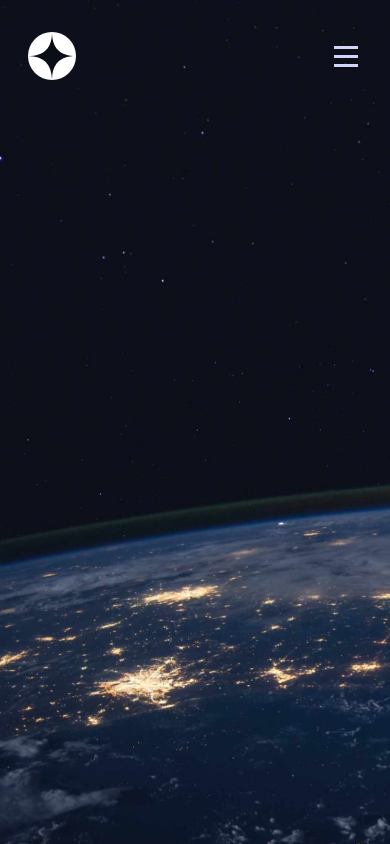
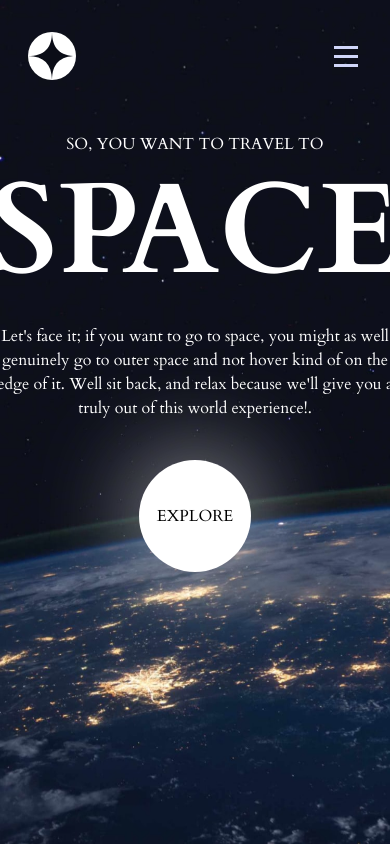
Before and after one commit to Christabel-Akpene/Space-Tourism, a React (Vite) app: page / in a window 390 px wide. Built offline with nearby package versions, Linux system fonts and the light colour scheme.

Commit message:
style: add responsive design for home page

```diff
--- a/src/pages/Home.jsx
+++ b/src/pages/Home.jsx
@@ -1,22 +1,20 @@
 
 const Home = () => {
-  // return (
-  //   <div className="grid grid-rows-[1fr_auto] min-h-[calc(100dvh-173px)] text-white">
+    return (
+      <div className="text-white px-10 lg:grid lg:grid-rows-[100px_auto] lg:min-h-[calc(100dvh-173px)]">
+          <div className="hidden lg:block"></div>
+        <div className="flex flex-col text-center items-center space-y-10 pt-5 sm:pt-16 lg:flex-row lg:text-left">
+            <div className="flex flex-col items-center lg:justify-between lg:items-start lg:w-1/2 lg:pl-20">
+                <p><span className="text-md inline-block pb-3 sm:text-3xl lg:text-lg">SO, YOU WANT TO TRAVEL TO</span> <br /> <span className="text-9xl lg:text-8xl font-bold inline-block pb-7">SPACE</span></p>
+                <p className="sm:w-3/4 lg:w-4/6">Let's face it; if you want to go to space, you might as well genuinely go  to outer space and not hover kind of on the edge of it. Well sit back, and relax because we'll give you a truly out of this world experience!.</p>
+            </div>
+          <div className="w-28 h-28 sm:h-36 sm:w-36 bg-white rounded-full text-black flex items-center justify-center m-auto cursor-pointer hover:shadow-lg shadow-[0_0_100px_rgba(255,255,255,0.7)]">
+            EXPLORE
+         </div>
+        </div>
+      </div>
+    )
 
-  //     <div></div>
-
-  //     <div className="flex flex-col items-center justify-between mx-32 pb-20">
-  //       <div className="pr-20">
-  //         <p><span className="text-md inline-block pb-3">SO, YOU WANT TO TRAVEL TO</span> <br /> <span className="text-8xl font-bold inline-block pb-7">SPACE</span></p>
-  //         <p>Let's face it; if you want to go to space, you might as well genuinely go <br /> to outer space and not hover kind of on the edge of it. Well sit back, <br /> and relax because we'll give you a truly out of this world experience!.</p>
-  //       </div>
-
-  //       <div className="w-36 h-36 bg-white rounded-full text-black flex items-center justify-center m-auto cursor-pointer hover:shadow-lg shadow-[0_0_100px_rgba(255,255,255,0.7)]">
-  //         EXPLORE
-  //       </div>
-  //     </div>
-  //   </div>
-  // )
 }
 
 export default Home
```
